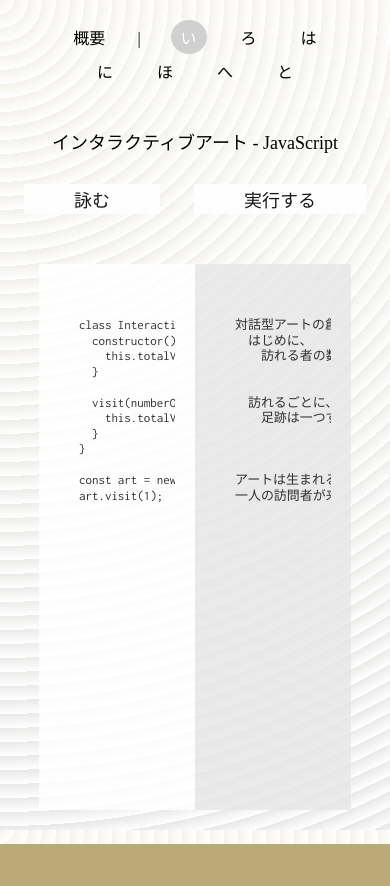
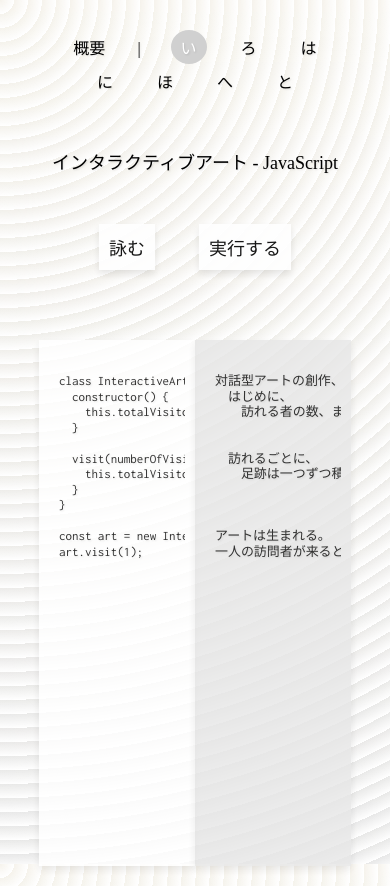
Before and after one commit to avcdsld/code-iroha-poetry, a plain HTML site: page public/index.html in a window 390 px wide. Both pictures are taken after a click on the button "詠む". Before the commit the page ends 844 px from the top, so only its background shows below. Drawn offline with Linux system fonts and the light colour scheme; a web font is replaced by a local one.

Commit message:
improve ui

```diff
--- a/public/index.html
+++ b/public/index.html
@@ -32,15 +32,21 @@
 
             background-image:  repeating-radial-gradient( circle at 0 0, transparent 0, #ffffff 14px ), repeating-linear-gradient( #ffffffdc, #e8e8e8 );
             animation: colorChange 60s infinite;
+            height: 100vh;
         }
         h2 {
             font-size: 1.5em;
             line-height: 1.5em;
             margin-bottom: 36px;
         }
+        body, h1, h2, h3 {
+            -webkit-font-smoothing: antialiased;
+            text-shadow: 1px 1px 2px rgba(0, 0, 0, 0.1);
+        }
 
         .menu {
             margin-top: 20px;
+            padding: 10px;
             width: 80vw;
             margin-left: auto;
             margin-right: auto;
@@ -54,6 +60,13 @@
             border-radius: 50%;
             padding: 5px 10px;
             display: inline-block;
+            transition: transform 0.3s ease, box-shadow 0.3s ease;
+        }
+        .menu a:hover {
+            color: #d0d0d0;
+            background-color: #f8f8f8;
+            transition: background-color 0.3s, color 0.3s;
+            transform: translateY(-2px);
         }
         .menu .selected {
             background-color: #d0d0d0;
@@ -74,12 +87,22 @@
         .button {
             opacity: 0.9;
             background-color: #ffffff;
-            padding: 2px 50px;
-            margin: 0 15px;
+            margin: 20px;
+            padding: 10px;
             border: none;
             cursor: pointer;
             font-size: 1em;
             font-family: 'Hina Mincho', serif;
+            box-shadow: 0 4px 8px rgba(0, 0, 0, 0.1);
+            transition: transform 0.3s ease, box-shadow 0.3s ease;
+        }
+        .button:hover {
+            background-color: #f2f2f2;
+            box-shadow: 0 6px 12px rgba(0, 0, 0, 0.2);
+            transform: translateY(-2px);
+        }
+        .button:active {
+            transform: scale(0.98);
         }
 
         .container {
@@ -106,10 +129,14 @@
             padding: 40px;
             min-height: 60vh;
             height: auto;
+            overflow-x: auto;
+            box-shadow: 0 4px 8px rgba(0, 0, 0, 0.1);
+            transition: box-shadow 0.3s;
         }
         .left-column {
             opacity: 0.8;
             background-color: #ffffff;
+            overflow-y: hidden;
         }
         .left-column h2 {
             font-family: 'IPAexMincho', serif;
@@ -118,6 +145,7 @@
             font-family: 'Inconsolata', serif;
             font-size: 1em;
             line-height: 1.2em;
+            overflow-x: auto;
         }
         .right-column {
             opacity: 0.8;
@@ -127,6 +155,8 @@
             font-family: 'Hina Mincho', serif;
             font-size: 1em;
             line-height: 1.2em;
+            overflow-x: auto;
+            overflow-y: hidden;
         }
 
         .modal {
@@ -223,7 +253,7 @@
             .column,
             .left-column pre,
             .translation-text {
-                padding: 20px;
+                padding: 10px;
                 font-size: 0.9em;
                 overflow-x: auto;
             }
@@ -759,6 +789,8 @@
             },
         };
         let poemKey = '';
+        let voices = [];
+        let isReading = false;
 
         function changePoem(_poemKey) {
             if (poems[_poemKey]) {
@@ -775,23 +807,37 @@
             }
         }
 
-        function readPoem(lines) {
-            let currentLine = 0;
+        async function readPoem(lines) {
+            if (isReading) {
+                speechSynthesis.cancel();
+                await new Promise(resolve => setTimeout(resolve, 100));
+            }
+            isReading = true;
 
-            const utterance = new SpeechSynthesisUtterance();
-            const voices = [getVoice('en'), getVoice('ja')];
-            utterance.rate = 0.9;
-
-            function readNextLine() {
-                if (currentLine < lines.length) {
-                    utterance.voice = voices[currentLine % 2];
-                    utterance.text = lines[currentLine++];
-                    utterance.onend = readNextLine;
-                    speechSynthesis.speak(utterance);
-                }
+            if (voices.length === 0) {
+                voices = [getVoice('en'), getVoice('ja')];
             }
 
-            readNextLine();
+            async function readLine(text, voice) {
+                return new Promise((resolve) => {
+                    const utterance = new SpeechSynthesisUtterance();
+                    utterance.text = text;
+                    utterance.voice = voice;
+                    utterance.rate = 0.9;
+                    utterance.onend = () => {
+                        resolve();
+                    };
+                    speechSynthesis.speak(utterance);
+                });
+            }
+
+            for (let i = 0; i < lines.length; i++) {
+                if (!isReading) {
+                    break;
+                }
+                await readLine(lines[i], voices[i % 2]);
+            }
+            isReading = false;
         }
 
         function getVoice(lang) {
@@ -899,8 +945,6 @@
         }
 
         document.getElementById('read-poem-button').addEventListener('click', function() {
-            const rightColumn = document.getElementById('translation-text');
-            rightColumn.style.opacity = 1;
             readPoem(poems[poemKey].readingTexts);
         });
 
```
Also changed, not shown: public/about.html (+30 -0 lines), 1 other file.
